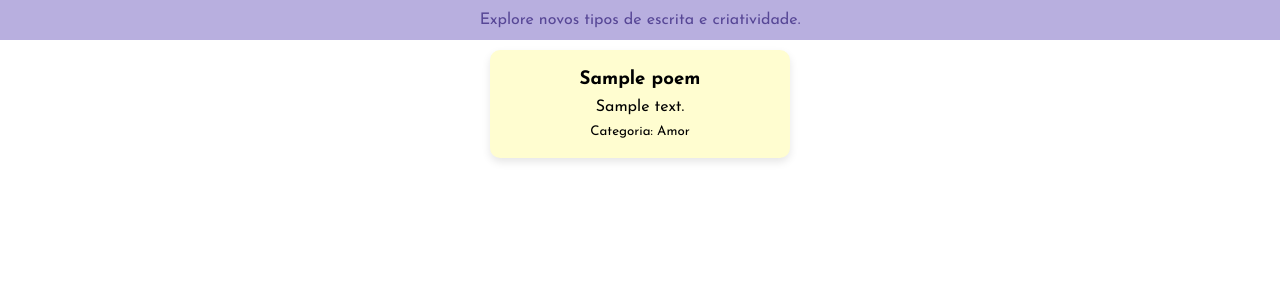
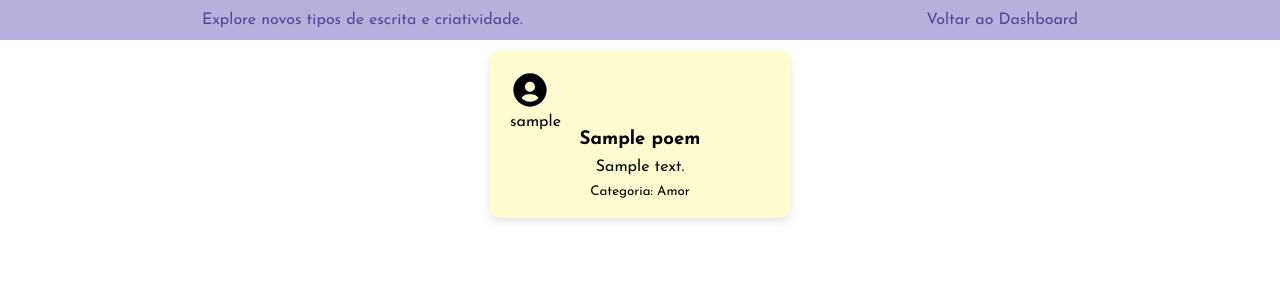
Before and after one commit to delacerdaq/Letrarium, a PHP site: page /Letrarium/view/filter.php in a window 1280 px wide. Shown: the part 64-364 px from the top of the page. Run offline with PHP 8.4, Linux system fonts and the light colour scheme; the visitor is signed in with stand-in values (Sample User, id 1); data comes from the database, SQL or seed files in the repository; tables that the repository leaves empty hold one stand-in row (values such as "Sample post").

Commit message:
adding information regarding filtered poems

```diff
--- a/view/filter.php
+++ b/view/filter.php
@@ -40,7 +40,6 @@ $categories = $poemController->getCategories();
                 <a href="publish_poem.php">criar</a>
             </div>
 
-
             <form method="GET" action="filter.php">
                 <label for="category">Filtrar por categoria:</label>
                 <select name="category_id" id="category">
@@ -54,7 +53,6 @@ $categories = $poemController->getCategories();
                 <button type="submit">Filtrar</button>
             </form>
 
-
             <div id="link-profile">
                 <a href="user_profile.php">
                     <svg xmlns="http://www.w3.org/2000/svg" width="36" height="36" viewBox="0 0 24 24" style="fill: rgba(231, 231, 231, 1);"><path d="M12 2C6.579 2 2 6.579 2 12s4.579 10 10 10 10-4.579 10-10S17.421 2 12 2zm0 5c1.727 0 3 1.272 3 3s-1.273 3-3 3c-1.726 0-3-1.272-3-3s1.274-3 3-3zm-5.106 9.772c.897-1.32 2.393-2.2 4.106-2.2h2c1.714 0 3.209.88 4.106 2.2C15.828 18.14 14.015 19 12 19s-3.828-.86-5.106-2.228z"></path></svg>
@@ -65,18 +63,37 @@ $categories = $poemController->getCategories();
 
     <div id="welcome">
         <p>Explore novos tipos de escrita e criatividade.</p>
+        <a href="user_dashboard.php" class="back-link">Voltar ao Dashboard</a>
     </div>
 
     <div id="poems-section">
-
 
         <?php if (!empty($poems)): ?>
             <ul>
                 <?php foreach ($poems as $poem): ?>
                     <li>
+                        <!-- Exibe a foto de perfil do autor e nome ao lado -->
+                        <div class="author-info">
+                            <div class="author-picture">
+                                <?php if (!empty($poem['profile_picture']) && file_exists($poem['profile_picture'])): ?>
+                                    <img src="<?php echo htmlspecialchars($poem['profile_picture']); ?>" alt="Profile Picture">
+                                <?php else: ?>
+                                    <div class="placeholder">
+                                        <svg xmlns="http://www.w3.org/2000/svg" viewBox="0 0 24 24" width="40" height="40">
+                                            <path d="M12 2C6.579 2 2 6.579 2 12s4.579 10 10 10 10-4.579 10-10S17.421 2 12 2zm0 5c1.727 0 3 1.272 3 3s-1.273 3-3 3c-1.726 0-3-1.272-3-3s1.274-3 3-3zm-5.106 9.772c.897-1.32 2.393-2.2 4.106-2.2h2c1.714 0 3.209.88 4.106 2.2C15.828 18.14 14.015 19 12 19s-3.828-.86-5.106-2.228z"></path>
+                                        </svg>
+                                    </div>
+                                <?php endif; ?>
+                            </div>
+                            <div class="author-name">
+                                <?php echo htmlspecialchars($poem['username']); ?>
+                            </div>
+                        </div>
+
                         <h3><?php echo htmlspecialchars($poem['title']); ?></h3>
                         <p style="text-align: center;"><?php echo nl2br(htmlspecialchars($poem['content'])); ?></p>
                         <small>Categoria: <?php echo htmlspecialchars($poem['category_name']); ?></small>
+
                     </li>
                 <?php endforeach; ?>
             </ul>
```
Lines whose indentation alone changed are shown as unchanged.
